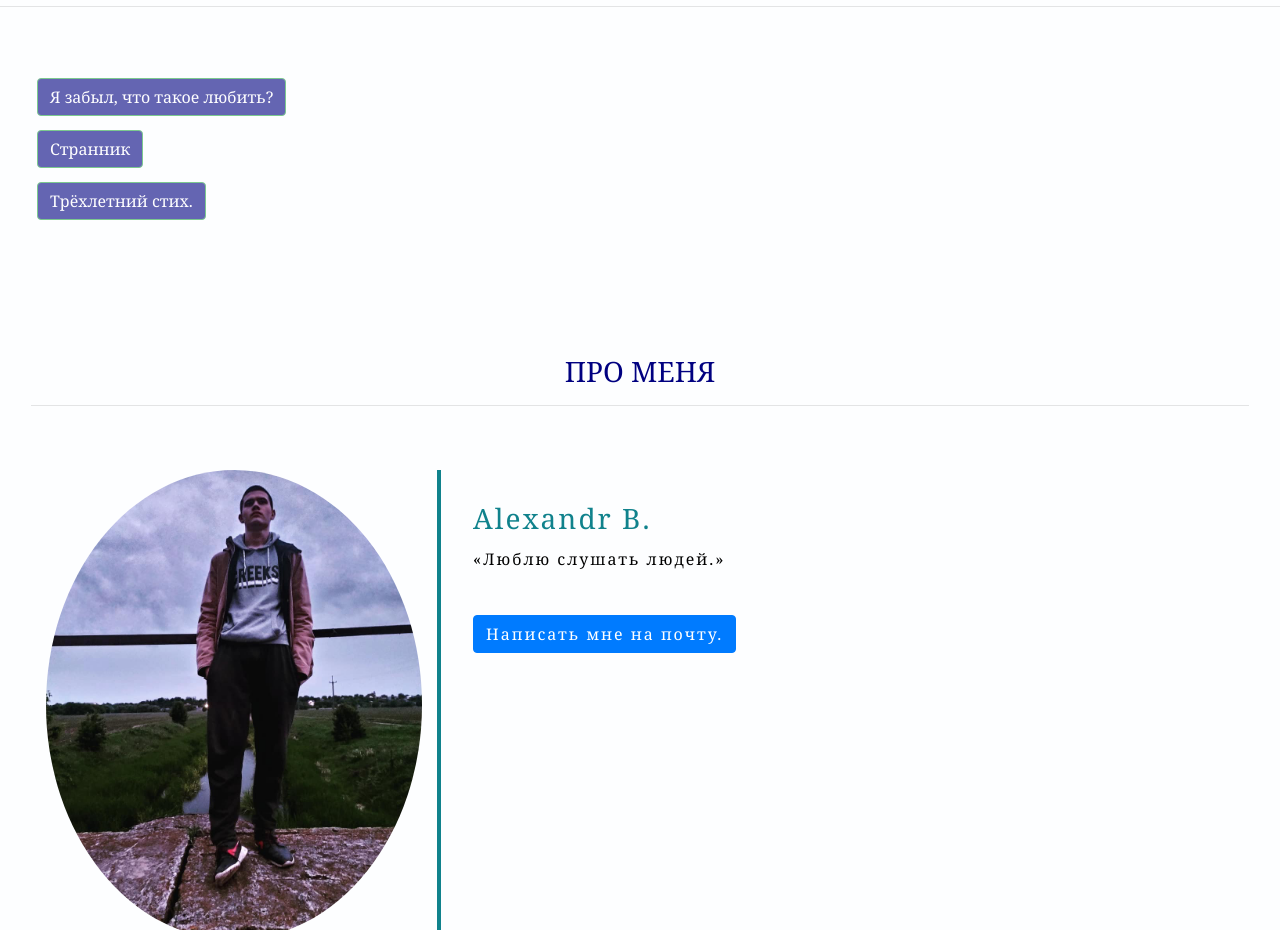
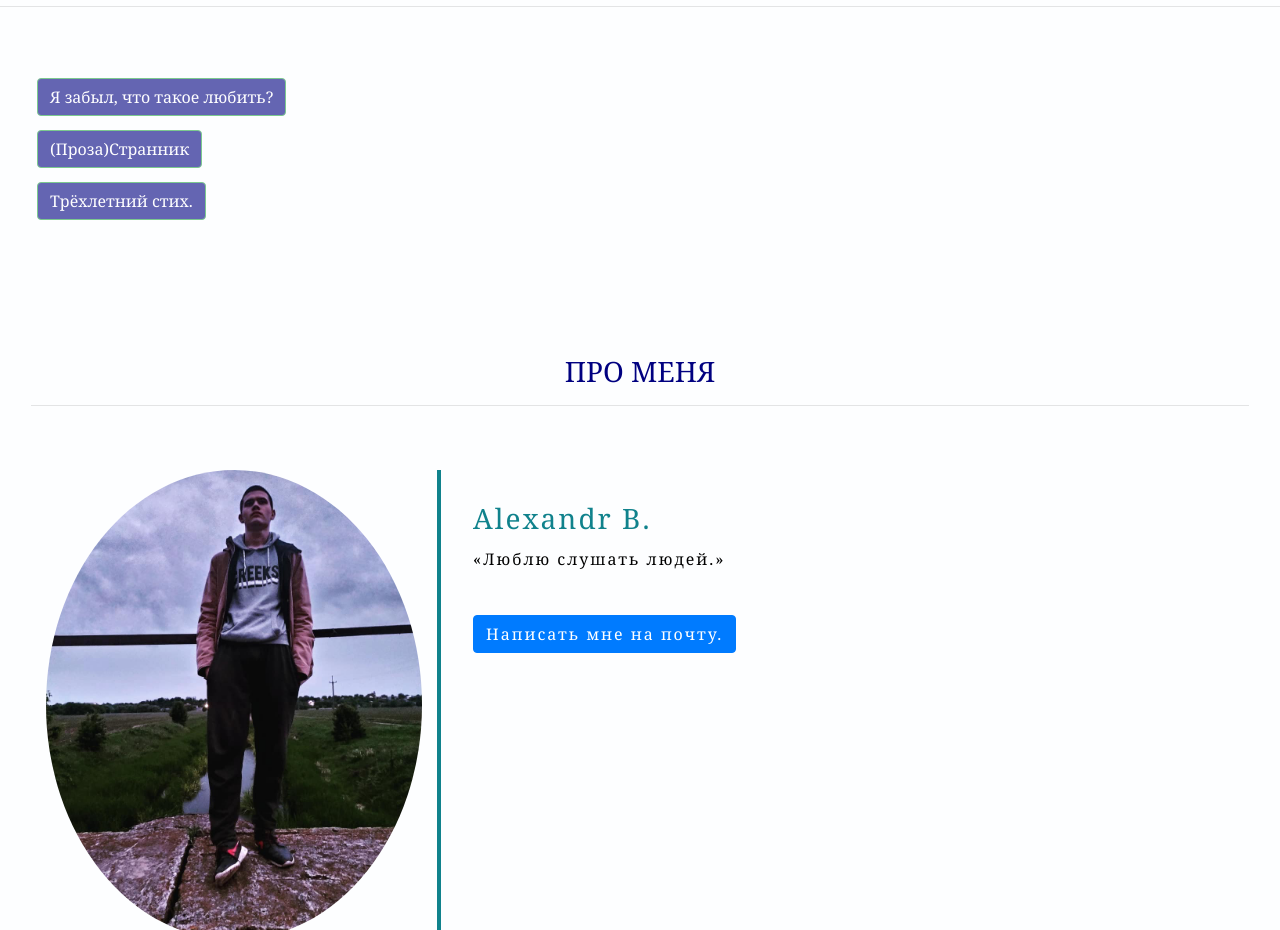
Before and after one commit to slushatel98/slushatel98.github.io, a plain HTML site: page index.html in a window 1280 px wide. Shown: the part 1000-1930 px from the top of the page. Drawn offline with nearby package versions, Linux system fonts and the light colour scheme; a script that the page names is missing; a web font is replaced by a local one.

Commit message:
Update index.html

```diff
--- a/index.html
+++ b/index.html
@@ -130,7 +130,7 @@
 
     </p>
     <br>
-    <button type="button" class="btn btn-success" data-toggle="collapse" data-target="#straingt">Странник</button>
+    <button type="button" class="btn btn-success" data-toggle="collapse" data-target="#straingt">(Проза)Странник</button>
     <p id="straingt" style="text-align: center;" class="collapse">
 
             Иду я по улице незаметным совсем никому,
```
